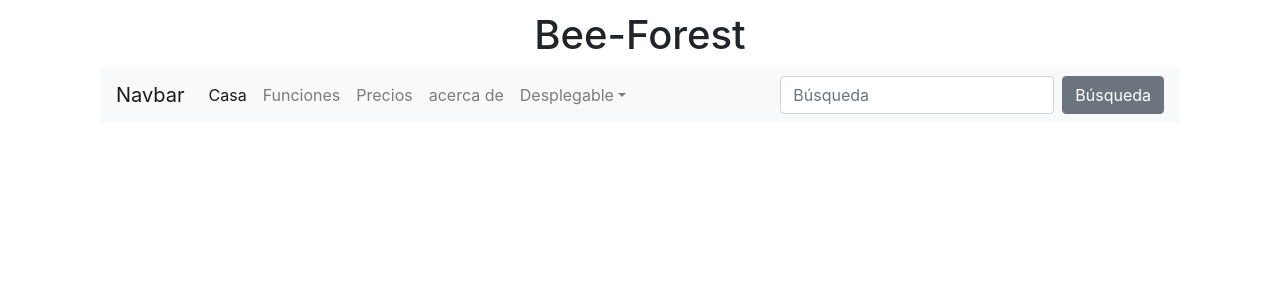
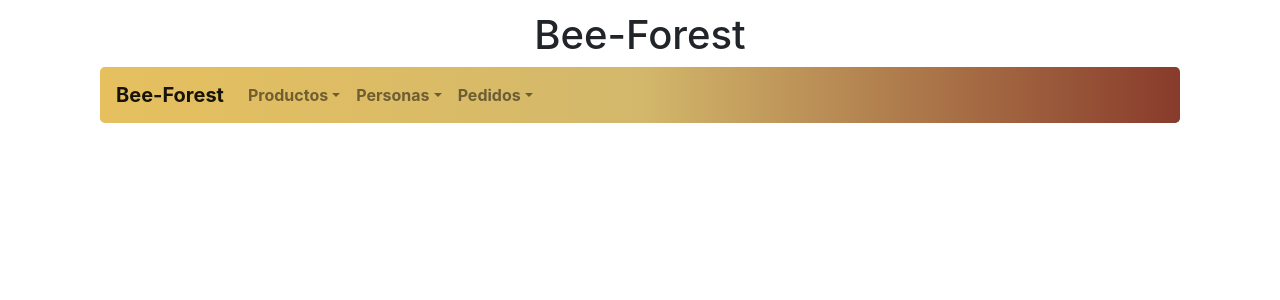
Before and after one commit to JuanRuiz2406/Bee-Forest-Front-End, a React (Create React App) app: page / in a window 1280 px wide. Shown: the top 300 px of the page. Built offline with nearby package versions, Linux system fonts and the light colour scheme.

Commit message:
Navbar principal

```diff
--- a/public/index.html
+++ b/public/index.html
@@ -42,7 +42,7 @@
     -->
 
     <script src="https://code.jquery.com/jquery-3.3.1.slim.min.js" integrity="sha384-q8i/X+965DzO0rT7abK41JStQIAqVgRVzpbzo5smXKp4YfRvH+8abtTE1Pi6jizo" crossorigin="anonymous"></script>
-<script src="https://cdnjs.cloudflare.com/ajax/libs/popper.js/1.14.7/umd/popper.min.js" integrity="sha384-UO2eT0CpHqdSJQ6hJty5KVphtPhzWj9WO1clHTMGa3JDZwrnQq4sF86dIHNDz0W1" crossorigin="anonymous"></script>
-<script src="https://stackpath.bootstrapcdn.com/bootstrap/4.3.1/js/bootstrap.min.js" integrity="sha384-JjSmVgyd0p3pXB1rRibZUAYoIIy6OrQ6VrjIEaFf/nJGzIxFDsf4x0xIM+B07jRM" crossorigin="anonymous"></script>
+    <script src="https://cdnjs.cloudflare.com/ajax/libs/popper.js/1.14.7/umd/popper.min.js" integrity="sha384-UO2eT0CpHqdSJQ6hJty5KVphtPhzWj9WO1clHTMGa3JDZwrnQq4sF86dIHNDz0W1" crossorigin="anonymous"></script>
+    <script src="https://stackpath.bootstrapcdn.com/bootstrap/4.3.1/js/bootstrap.min.js" integrity="sha384-JjSmVgyd0p3pXB1rRibZUAYoIIy6OrQ6VrjIEaFf/nJGzIxFDsf4x0xIM+B07jRM" crossorigin="anonymous"></script>
   </body>
 </html>
--- a/src/App.css
+++ b/src/App.css
@@ -40,3 +40,7 @@
 .marginTop {
   margin-top: 1%;
 }
+
+.navPrincipal {
+  background-image: linear-gradient(to left, #883b2b, #d3b86b, #e6c05f);
+}
--- a/src/App.js
+++ b/src/App.js
@@ -9,41 +9,39 @@ function App() {
       </header>
       <div className="container">
 
-        <nav className="navbar navbar-expand-lg navbar-light bg-light">
-            <a className="navbar-brand" href="!#" _msthash="1455025" _msttexthash="75387">Navbar</a>
+        <nav className="navbar navbar-expand-lg navbar-light bg-light navPrincipal rounded-lg">
+            <a className="navbar-brand font-weight-bold" href="!#">Bee-Forest</a>
             <button className="navbar-toggler" type="button" data-toggle="collapse" data-target="#navbarColor03" aria-controls="navbarColor03" aria-expanded="false" aria-label="Toggle navigation" _msthidden="A" _msthiddenattr="1375998" _mstaria-label="320099">
               <span className="navbar-toggler-icon"></span>
             </button>
 
             <div className="collapse navbar-collapse" id="navbarColor03">
                 <ul className="navbar-nav mr-auto">
-                  <li className="nav-item active">
-                    <a className="nav-link" href="!#"><font _mstmutation="1" _msthash="574236" _msttexthash="42250">Casa </font><span class="sr-only" _msthash="870259" _msttexthash="97968">(actual)</span></a>
-                  </li>
-                  <li className="nav-item">
-                    <a className="nav-link" href="!#" _msthash="574613" _msttexthash="136006">Funciones</a>
-                  </li>
-                   <li className="nav-item">
-                    <a className="nav-link" href="!#" _msthash="574990" _msttexthash="95589">Precios</a>
-                  </li>
-                  <li className="nav-item">
-                    <a className="nav-link" href="!#" _msthash="575367" _msttexthash="110331">acerca de</a>
+                <li className="nav-item dropdown">
+                    <a className="nav-link dropdown-toggle font-weight-bold" data-toggle="dropdown" href="!#" role="button" aria-haspopup="true" aria-expanded="false">Productos</a>
+                     <div className="dropdown-menu" _mstvisible="0">
+                      <a className="dropdown-item" href="!#" _msthash="812344" _msttexthash="93353" _mstvisible="1">Productos</a>
+                      <a className="dropdown-item" href="!#" _msthash="812851" _msttexthash="180622" _mstvisible="1">Tipos de Producto</a>
+                      <a className="dropdown-item" href="!#" _msthash="813358" _msttexthash="230152" _mstvisible="1">Materiales</a>
+                      <a className="dropdown-item" href="!#" _msthash="813358" _msttexthash="230152" _mstvisible="1">Proveedores</a>
+                    </div>
                   </li>
                   <li className="nav-item dropdown">
-                    <a className="nav-link dropdown-toggle" data-toggle="dropdown" href="!#" role="button" aria-haspopup="true" aria-expanded="false" _msthash="575744" _msttexthash="174863">Desplegable</a>
+                    <a className="nav-link dropdown-toggle font-weight-bold" data-toggle="dropdown" href="!#" role="button" aria-haspopup="true" aria-expanded="false">Personas</a>
                      <div className="dropdown-menu" _mstvisible="0">
-                      <a className="dropdown-item" href="!#" _msthash="812344" _msttexthash="93353" _mstvisible="1">Acción</a>
-                      <a className="dropdown-item" href="!#" _msthash="812851" _msttexthash="180622" _mstvisible="1">Otra acción</a>
-                      <a className="dropdown-item" href="!#" _msthash="813358" _msttexthash="230152" _mstvisible="1">Algo más aquí</a>
-                      <div className="dropdown-divider" _mstvisible="1"></div>
-                      <a className="dropdown-item" href="!#" _msthash="814372" _msttexthash="254163" _mstvisible="1">Enlace separado</a>
+                      <a className="dropdown-item" href="!#" _msthash="812344" _msttexthash="93353" _mstvisible="1">Clientes</a>
+                      <a className="dropdown-item" href="!#" _msthash="812851" _msttexthash="180622" _mstvisible="1">Colaboradores</a>
+                    </div>
+                  </li>
+                  <li className="nav-item dropdown">
+                    <a className="nav-link dropdown-toggle font-weight-bold" data-toggle="dropdown" href="!#" role="button" aria-haspopup="true" aria-expanded="false">Pedidos</a>
+                     <div className="dropdown-menu" _mstvisible="0">
+                      <a className="dropdown-item" href="!#" _msthash="812344" _msttexthash="93353" _mstvisible="1">Pedidos</a>
+                      <a className="dropdown-item" href="!#" _msthash="812851" _msttexthash="180622" _mstvisible="1">Devoluciones</a>
+                      <a className="dropdown-item" href="!#" _msthash="813358" _msttexthash="230152" _mstvisible="1">Tipos de Envio</a>
                     </div>
                   </li>
                   </ul>
-                  <form className="form-inline my-2 my-lg-0">
-                    <input className="form-control mr-sm-2" type="text" placeholder="Búsqueda" _mstplaceholder="127192"></input>
-                    <button className="btn btn-secondary my-2 my-sm-0" type="submit" _msthash="728481" _msttexthash="127192">Búsqueda</button>
-                  </form>
                 </div>
           </nav>
 
```
